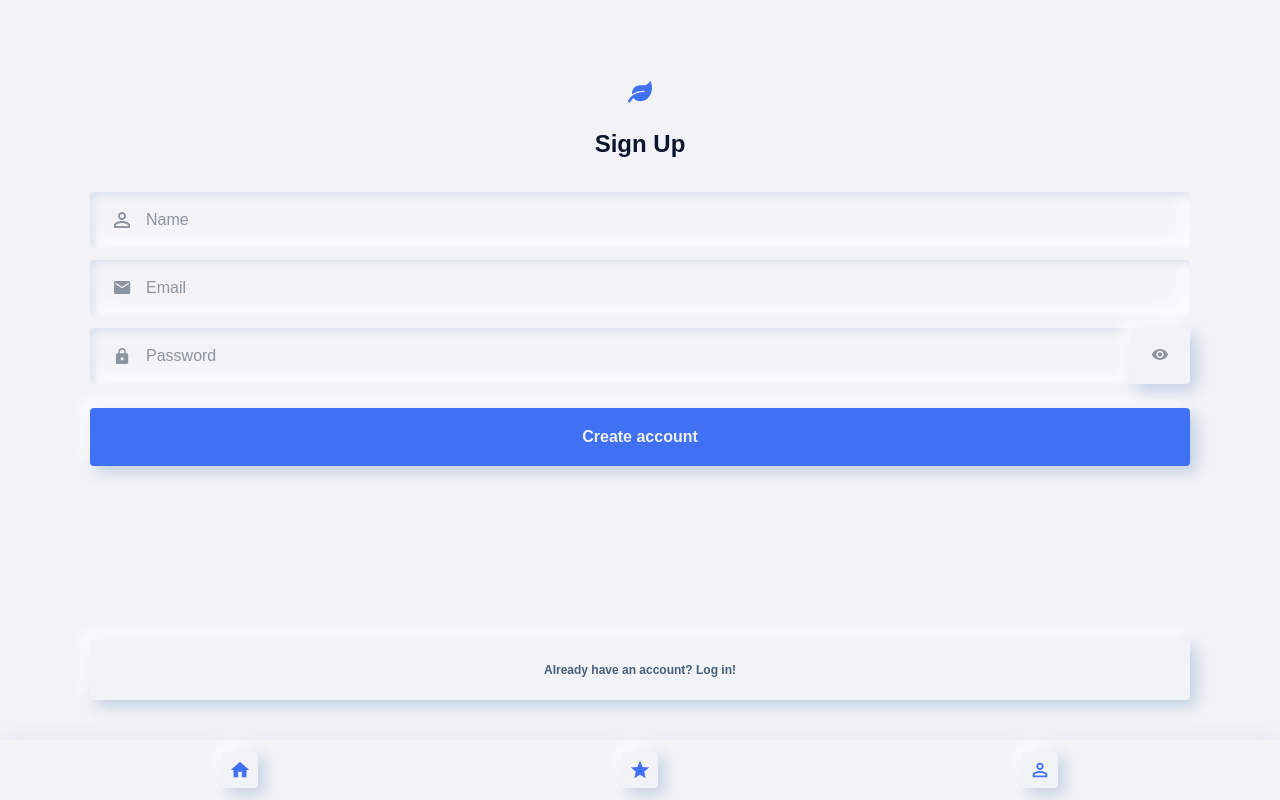
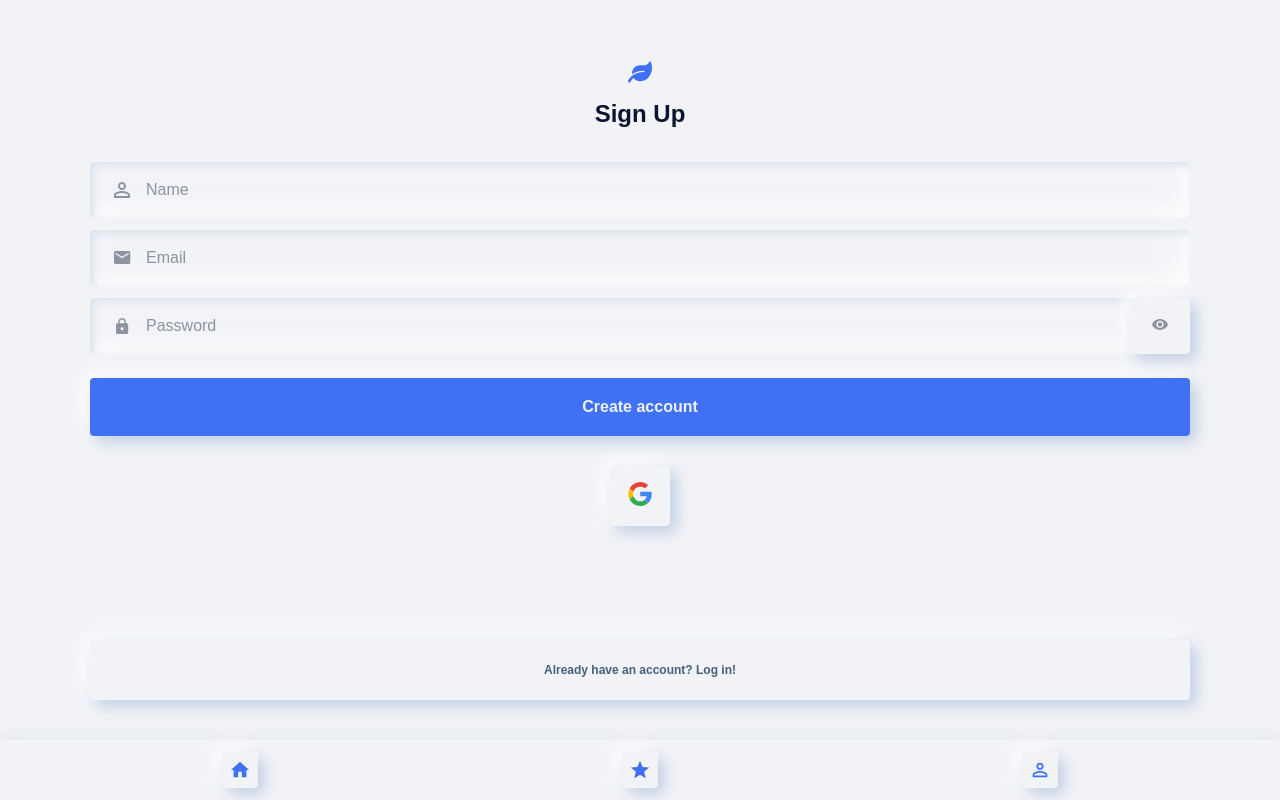
Before and after one commit to keira-yes/realtor, a React (Create React App) app: page /sign-up in a window 1280 px wide. Built offline with nearby package versions, Linux system fonts and the light colour scheme; a web font is replaced by a local one.

Commit message:
update SignIn, SignUp, ResetPassword form

```diff
--- /dev/null
+++ b/src/components/GoogleAuth.jsx
@@ -0,0 +1,19 @@
+
+const GoogleAuth = () => {
+    const onGoogleAuth = () => {
+
+    }
+    return (
+        <button type="button" className="google-auth" onClick={onGoogleAuth}>
+            <svg width="24" height="24" viewBox="0 0 24 24" fill="none" xmlns="http://www.w3.org/2000/svg">
+                <path d="M8.35501 0.643626C5.46845 1.65782 2.97196 3.84225 1.56769 6.57278C1.0996 7.50897 0.709519 8.52316 0.553488 9.61538C0.00738171 12.1899 0.397458 14.9984 1.56769 17.3389C2.34784 18.8992 3.44005 20.2254 4.84433 21.3177C6.09257 22.3319 7.57486 23.112 9.21318 23.5021C11.2416 24.0482 13.348 24.0482 15.2984 23.5801C17.0927 23.19 18.8091 22.3319 20.2133 21.0056C21.6956 19.6793 22.7098 17.963 23.2559 16.0126C23.88 13.9842 23.9581 11.7998 23.568 9.69339C19.8232 9.69339 16.0785 9.69339 12.3338 9.69339C12.3338 11.2537 12.3338 12.814 12.3338 14.3743C14.5182 14.3743 16.7026 14.3743 18.8091 14.3743C18.575 15.8566 17.6388 17.2609 16.3906 18.041C15.6104 18.5871 14.6742 18.8992 13.7381 19.0552C12.8019 19.2113 11.7877 19.2113 10.8515 19.0552C9.91532 18.8992 8.97913 18.4311 8.19898 17.885C6.95074 17.0268 5.93654 15.7006 5.46845 14.2183C4.92234 12.736 4.92234 11.0977 5.46845 9.53736C5.85852 8.52316 6.40463 7.50897 7.18478 6.72881C8.12097 5.71461 9.36921 5.01248 10.7735 4.77843C11.9437 4.54439 13.1139 4.54439 14.2842 4.93446C15.2204 5.24652 16.1565 5.79263 16.8587 6.41675C17.5608 5.71462 18.341 4.93446 19.0431 4.23233C19.4332 3.84225 19.8232 3.45217 20.2133 3.0621C19.1211 2.0479 17.7949 1.18973 16.3906 0.643626C13.8161 -0.214542 10.9295 -0.214542 8.35501 0.643626Z" fill="white"/>
+                <path d="M8.35495 0.643591C10.9295 -0.214576 13.816 -0.214576 16.3905 0.721607C17.7948 1.26771 19.1211 2.04787 20.2133 3.14008C19.8232 3.53015 19.4331 3.92023 19.043 4.31031C18.3409 5.01244 17.5608 5.7926 16.8586 6.49473C16.1565 5.7926 15.2203 5.24649 14.2841 5.01244C13.1919 4.70038 11.9437 4.62237 10.7734 4.85641C9.44717 5.16847 8.19892 5.87061 7.18472 6.80679C6.40457 7.58695 5.78045 8.60114 5.46839 9.61534C4.14213 8.60114 2.89389 7.58695 1.56763 6.57275C2.9719 3.84222 5.46839 1.65779 8.35495 0.643591Z" fill="#EA4335"/>
+                <path d="M0.553488 9.61535C0.787534 8.60115 1.0996 7.58695 1.56769 6.57275C2.89395 7.58695 4.14219 8.60115 5.46845 9.61535C4.92234 11.0976 4.92234 12.736 5.46845 14.2963C4.14219 15.3105 2.89395 16.3247 1.56769 17.3389C0.397458 14.9204 0.00738168 12.1899 0.553488 9.61535Z" fill="#FBBC05"/>
+                <path d="M12.2557 9.69342C16.0005 9.69342 19.7452 9.69342 23.4899 9.69342C23.88 11.7998 23.802 13.9843 23.1779 16.0127C22.6318 17.885 21.6176 19.6014 20.1353 21.0056C18.887 19.9914 17.6388 19.0552 16.3125 18.041C17.5608 17.1829 18.4189 15.8566 18.731 14.3743C16.5466 14.3743 14.3621 14.3743 12.2557 14.3743C12.2557 12.814 12.2557 11.2537 12.2557 9.69342Z" fill="#4285F4"/>
+                <path d="M1.56763 17.3389C2.89389 16.3247 4.14213 15.3105 5.46839 14.2963C5.93648 15.7786 6.95068 17.1048 8.19892 17.963C8.97907 18.5091 9.91526 18.8992 10.8514 19.1332C11.7876 19.2892 12.7238 19.2892 13.738 19.1332C14.6742 18.9772 15.6104 18.5871 16.3905 18.119C17.6388 19.1332 18.887 20.0694 20.2133 21.0836C18.809 22.3318 17.1707 23.19 15.2983 23.6581C13.2699 24.1262 11.1635 24.1262 9.21312 23.5801C7.65281 23.19 6.17053 22.4098 4.84427 21.3956C3.51801 20.2254 2.34778 18.8211 1.56763 17.3389Z" fill="#34A853"/>
+            </svg>
+        </button>
+    );
+};
+
+export default GoogleAuth;
--- a/src/index.css
+++ b/src/index.css
@@ -480,7 +480,7 @@ h6 {
 .auth-page {
     display: flex;
     min-height: calc(100vh - 60px);
-    padding: 80px 0 40px;
+    padding: 60px 0 40px;
     text-align: center;
 }
 
@@ -498,7 +498,7 @@ h6 {
     display: block;
     width: 24px;
     height: 24px;
-    margin: 0 auto 24px;
+    margin: 0 auto 14px;
 }
 
 .auth-page__logo img {
@@ -513,13 +513,31 @@ h6 {
     line-height: 1.33;
 }
 
-.auth-page__form {
+.auth-page__main {
     margin-bottom: 40px;
+}
+
+.auth-page__links {
+    display: flex;
+    justify-content: center;
+    align-items: center;
+    gap: 20px;
+    margin-top: 30px;
+}
+
+.google-auth {
+    width: 60px;
+    height: 60px;
+    padding: 0;
+    border: none;
+    border-radius: 4px;
+    box-shadow: 6px 6px 16px #BECDE2, -6px -6px 16px #FFFFFF;
+    background-color: #F2F3F7;
 }
 
 .auth-page__link {
     display: inline-block;
-    margin-top: 40px;
+    margin-left: auto;
     font-size: 12px;
     font-weight: 600;
     line-height: 1.67;
--- a/src/pages/ResetPassword.jsx
+++ b/src/pages/ResetPassword.jsx
@@ -33,8 +33,9 @@ const ResetPassword = () => {
                         </Link>
                         <h1 className="auth-page__title">Reset password</h1>
                     </header>
-                    <main className="auth-page__form">
-                        <form className="form" name="forgot-password" onSubmit={onSubmit}>
+                    <main className="auth-page__main">
+                        <div className="auth-page__form">
+                            <form className="form" name="forgot-password" onSubmit={onSubmit}>
                             <div className="form__fields">
                                 <div className="form__field form__field--email">
                                     <input
@@ -51,6 +52,7 @@ const ResetPassword = () => {
                                 <button type="submit" className="form__submit-btn button button--accent">Reset</button>
                             </div>
                         </form>
+                        </div>
                     </main>
                     <footer className="auth-page__footer">
                         <Link to="/sign-in" className="auth-page__button button">Remember password? Log in!</Link>
--- a/src/pages/SignIn.jsx
+++ b/src/pages/SignIn.jsx
@@ -2,6 +2,7 @@ import { useState } from "react";
 import { Link, useNavigate } from "react-router-dom";
 import { getAuth, signInWithEmailAndPassword } from "firebase/auth";
 import { toast } from 'react-toastify';
+import GoogleAuth from "../components/GoogleAuth";
 import logo from "../assets/img/logo.svg";
 
 const SignIn = () => {
@@ -48,7 +49,8 @@ const SignIn = () => {
                         </Link>
                         <h1 className="auth-page__title">Sign In</h1>
                     </header>
-                    <main className="auth-page__form">
+                    <main className="auth-page__main">
+                        <div className="auth-page__form">
                             <form className="form" name="sign-in" onSubmit={onSignIn}>
                                 <div className="form__fields">
                                     <div className="form__field form__field--email">
@@ -87,7 +89,11 @@ const SignIn = () => {
                                     <button type="submit" className="form__submit-btn button button--accent">Log in</button>
                                 </div>
                             </form>
+                        </div>
+                        <div className="auth-page__links">
+                            <div className="auth-page__google"><GoogleAuth /></div>
                             <Link to="/forgot-password" className="auth-page__link">Forgot your password?</Link>
+                        </div>
                     </main>
                     <footer className="auth-page__footer">
                         <Link to="/sign-up" className="auth-page__button button">Don't have an account yet? Sign up!</Link>
--- a/src/pages/SignUp.jsx
+++ b/src/pages/SignUp.jsx
@@ -4,6 +4,7 @@ import { getAuth, createUserWithEmailAndPassword, updateProfile } from "firebase
 import { doc, setDoc, serverTimestamp } from "firebase/firestore";
 import { toast } from 'react-toastify';
 import { db } from "../firebase.config";
+import GoogleAuth from "../components/GoogleAuth";
 import logo from "../assets/img/logo.svg";
 
 const SignUp = () => {
@@ -58,8 +59,9 @@ const SignUp = () => {
                         </Link>
                         <h1 className="auth-page__title">Sign Up</h1>
                     </header>
-                    <main className="auth-page__form">
-                        <form className="form" name="sign-up" onSubmit={onCreateUser}>
+                    <main className="auth-page__main">
+                        <div className="auth-page__form">
+                            <form className="form" name="sign-up" onSubmit={onCreateUser}>
                             <div className="form__fields">
                                 <div className="form__field form__field--name">
                                     <input
@@ -107,6 +109,10 @@ const SignUp = () => {
                                 <button type="submit" className="form__submit-btn button button--accent">Create account</button>
                             </div>
                         </form>
+                        </div>
+                        <div className="auth-page__links">
+                            <div className="auth-page__google"><GoogleAuth /></div>
+                        </div>
                     </main>
                     <footer className="auth-page__footer">
                         <Link to="/sign-in" className="auth-page__button button">Already have an account? Log in!</Link>
```
Lines whose indentation alone changed are shown as unchanged.
